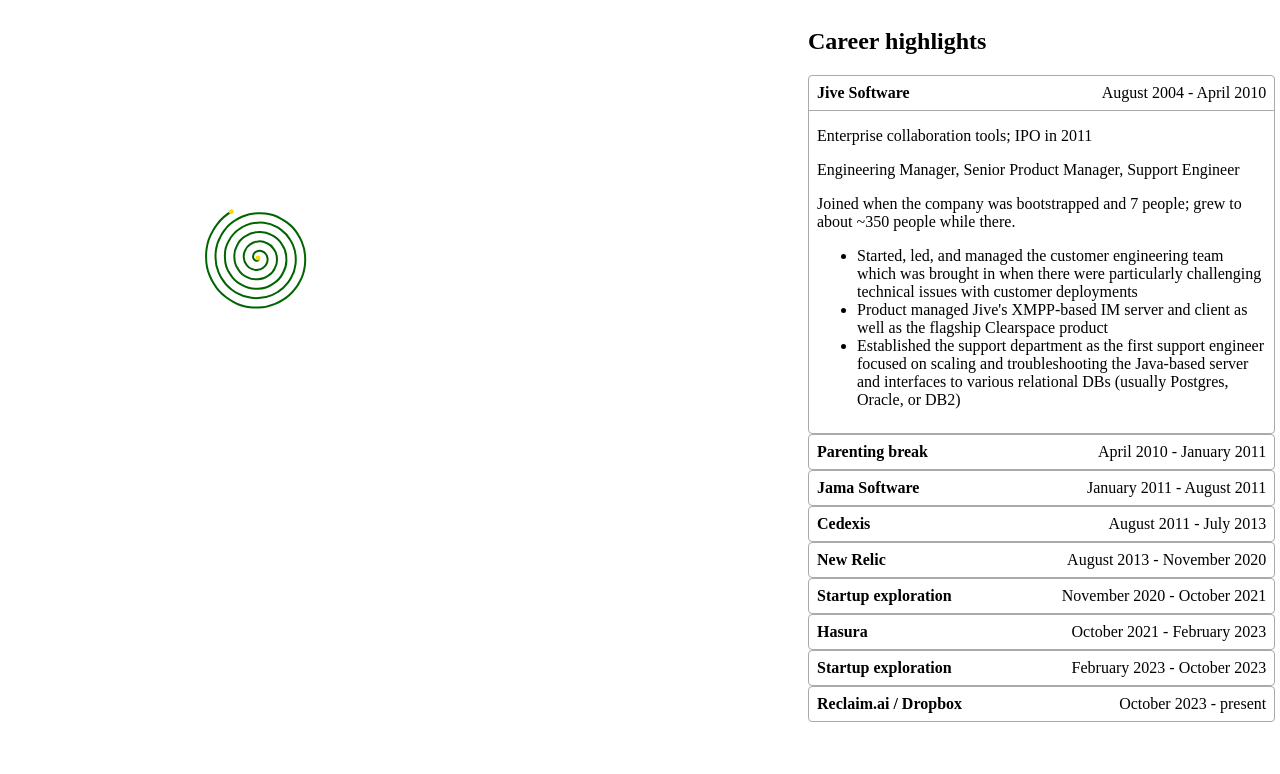
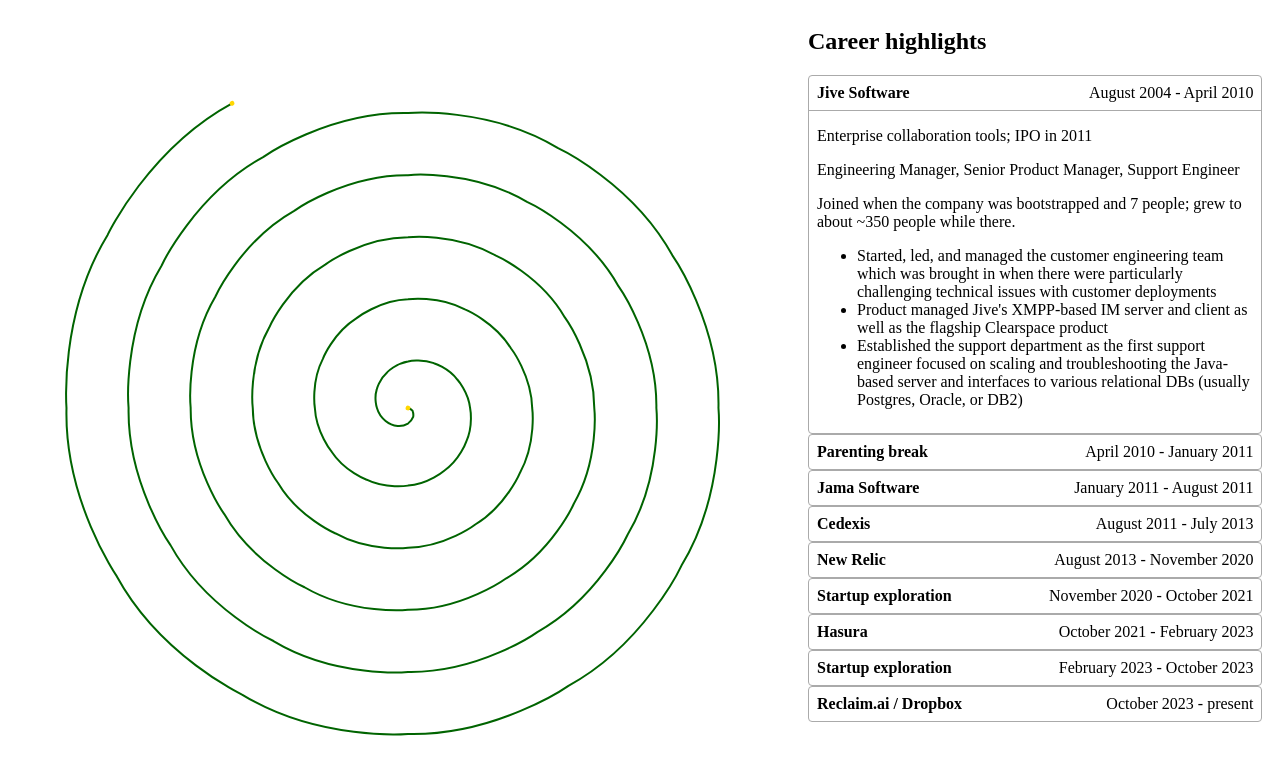
Before and after one commit to gunrein/career-timeline, a plain HTML site: page index.html in a window 1280 px wide. Drawn offline with Linux system fonts and the light colour scheme.

Commit message:
Update the visualization algorithm to adapt to the size of the view window

```diff
--- a/index.html
+++ b/index.html
@@ -12,7 +12,7 @@
     main {
       display: flex;
       flex-wrap: nowrap;
-      width: 99vw;
+      width: 98vw;
     }
 
     main > section:last-child {
@@ -53,13 +53,23 @@
       border-bottom: 1px solid #aaaaaa;
       margin-bottom: 0.5em;
     }
+
+    /*
+    Set the size of the timeline visualization based on the size of the window.
+    If the window is wide enough, use the window height, but if the window is narrow
+    then use the width to avoid squeezing the details too far.
+    */
+    #timeline-svg {
+      width: min(100vh, 70vw);
+      height: min(100vh, 70vw);
+    }
   </style>
 </head>
 <body>
 
 <main>
-  <section class="timeline-container">
-    <svg width="800" height="800" id="timeline-svg">
+  <section>
+    <svg id="timeline-svg">
       <defs>
         <marker id="circle" viewBox="0 0 10 10" markerUnits="strokeWidth" markerWidth="6" markerHeight="6" refX="5" refY="5" orient="auto">
           <circle r="2" cx="5" cy="5" fill="gold" />
@@ -372,29 +382,20 @@
    * @param {number} eventIndex the event to stop the spiral rendering at
    */
   function updateSpiral(eventIndex) {
-
-    // The timeline visualize is rendered as an Archimedean spiral
+    // The timeline visualization is rendered as an Archimedean spiral
     // https://en.wikipedia.org/wiki/Archimedean_spiral
     // One cycle of the spiral represents a year, so the radians per month is calculated as
     // 2*pi radians per year = 2*pi / 12 radians per month
     const radiansPerMonth = Math.PI / 6;
 
     /**
-     * The `beta` parameter for the polar equation `r = beta * phi`.
-     * @type number
-     */
-    const beta = 1.5;
-
-    /** @type {Point} */
-    const origin = point(250, 250);
-
-    /**
+     * PathSegments are used to structure the data for visualization.
      * @typedef {Object} PathSegment
      * @property {number} start the count of months from the origin month
      * @property {number} end the count of months from start
      */
-
     /**
+     * A constructor for PathSegments.
      * @param {number} start
      * @param {number} end
      * @returns {PathSegment}
@@ -403,14 +404,25 @@
       return { start, end }
     }
 
-    // This query assumes the only <details> elements in the document are those with date information.
+    /**
+     * Calculates the number of months between `earlier` and `later`.
+     * @param {MonthYear} earlier
+     * @param {MonthYear} later
+     * @returns {number}
+     */
+    function monthDelta(earlier, later) {
+      return (later.year - earlier.year) * 12 + (later.month - earlier.month);
+    }
+
+    // Determine the startMonth and the segments that compose the visualization for the given eventIndex.
+    // This element query assumes the only <details> elements in the document are those with date information.
     const startElement = document.querySelector('details');
     const startMonth = month(Number(startElement.dataset.startMonth), Number(startElement.dataset.startYear));
     /**
      * @type {PathSegment[]}
      */
     const segments = [];
-    Array.from(document.querySelectorAll("details"))
+    Array.from(document.querySelectorAll('details'))
         // Only use the elements up to the `open` <details> element
         .slice(0, eventIndex + 1)
         // Create the segments for the selected part of the timeline
@@ -423,15 +435,25 @@
           segments.push(segment);
         });
 
+    // A reference to the svg element for the timeline visualization is needed for several calculations and
+    // to update the element with the latest rendering of the spiral.
+    let timelineSvg = document.querySelector('#timeline-svg');
+
     /**
-     * Calculates the number of months between `earlier` and `later`.
-     * @param {MonthYear} earlier
-     * @param {MonthYear} later
-     * @returns {number}
+     * The `beta` parameter for the polar equation `r = beta * phi`.
+     * Calculated dynamically based on the amount of time being rendered at the given eventIndex.
+     * Weights were found experimentally.
+     * @type number
      */
-    function monthDelta(earlier, later) {
-      return (later.year - earlier.year) * 12 + (later.month - earlier.month);
-    }
+    const svgWidth = Number(timelineSvg.clientWidth);
+    const totalMonths = segments.at(-1).end;
+    const beta = (svgWidth * 0.07) / (totalMonths / 12)
+
+    // Calculate the center of the svg element as the origin for the visualization.
+    // Since the svg element is a square, the location of the X and Y coordinates is the same.
+    const originX_Y = svgWidth / 2;
+    /** @type {Point} */
+    const origin = point(originX_Y, originX_Y);
 
     const newElements = [];
     segments.forEach((segment, index) => {
@@ -499,7 +521,6 @@
       }
     });
 
-    const timelineSvg = document.getElementById('timeline-svg');
     // Remove all the existing path and circle elements before replacing them.
     // An improvement would be to animate the change in the spiral shape.
     timelineSvg.querySelectorAll(":scope > path, :scope > circle")
@@ -545,7 +566,28 @@
     } else if (event.key === 's') {
       movePosition((element) => element?.nextElementSibling);
     }
-  })
+  });
+
+  // React to the size of the timeline-svg element changing so that the visualization can be redrawn.
+  // This most commonly happens when the browser window size changes.
+  // Use a brief delay to debounce repeated resize events so that the rendering isn't done excessively.
+  let resizeTimeout;
+  const resizeObserver = new ResizeObserver(ignored => {
+    clearTimeout(resizeTimeout);
+    resizeTimeout = setTimeout(function() {
+      const openDetails = document.querySelector('details[open]');
+      if (openDetails) {
+        // Find the correct index to update the spiral to and update it
+        const detailsArray = Array.from(document.querySelectorAll('details'));
+        const eventIndex = detailsArray.indexOf(openDetails);
+        updateSpiral(eventIndex);
+      } else {
+        // No step was open so call movePosition to select one using its logic
+        movePosition(element => element);
+      }
+    });
+  });
+  resizeObserver.observe(document.querySelector('#timeline-svg'));
 </script>
 
 </body>
```
